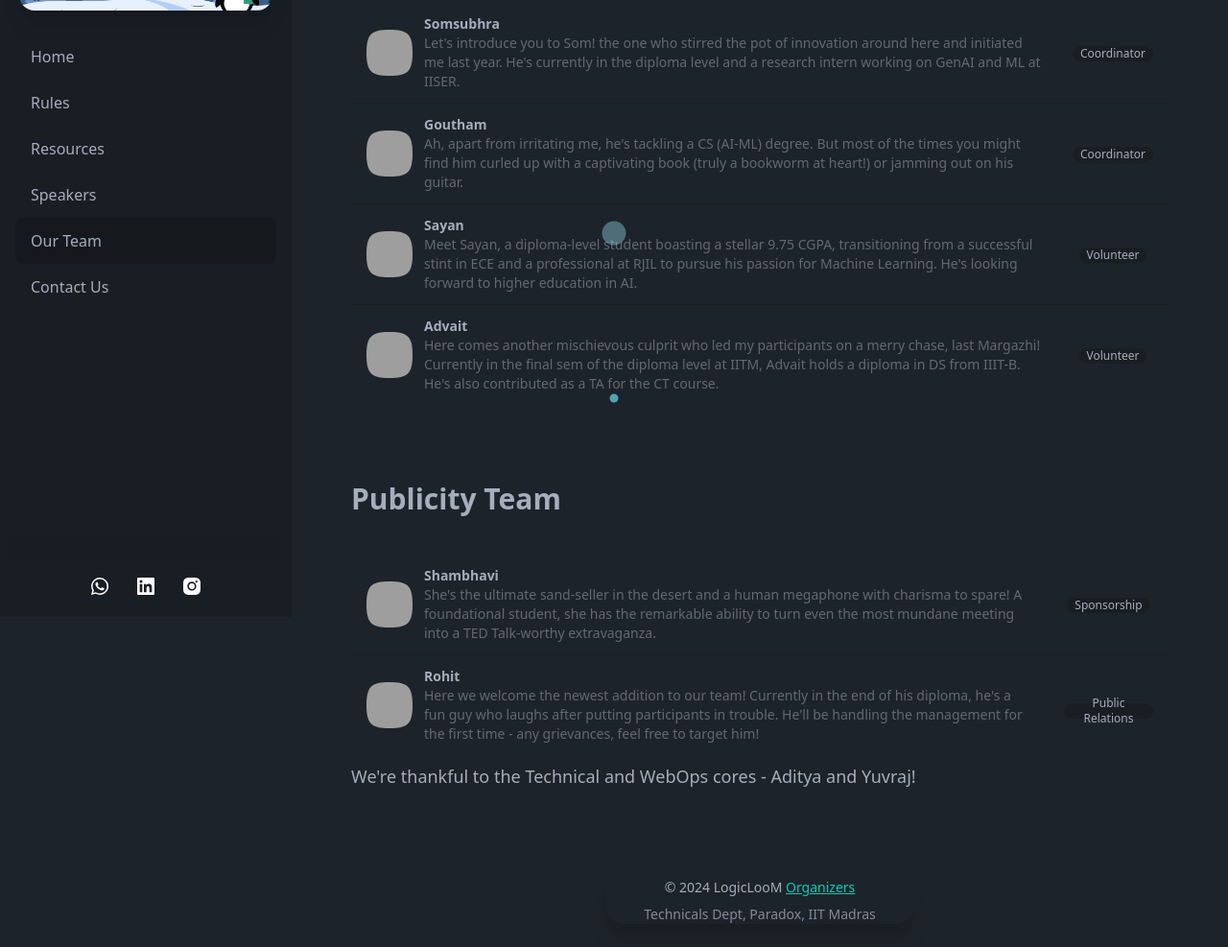
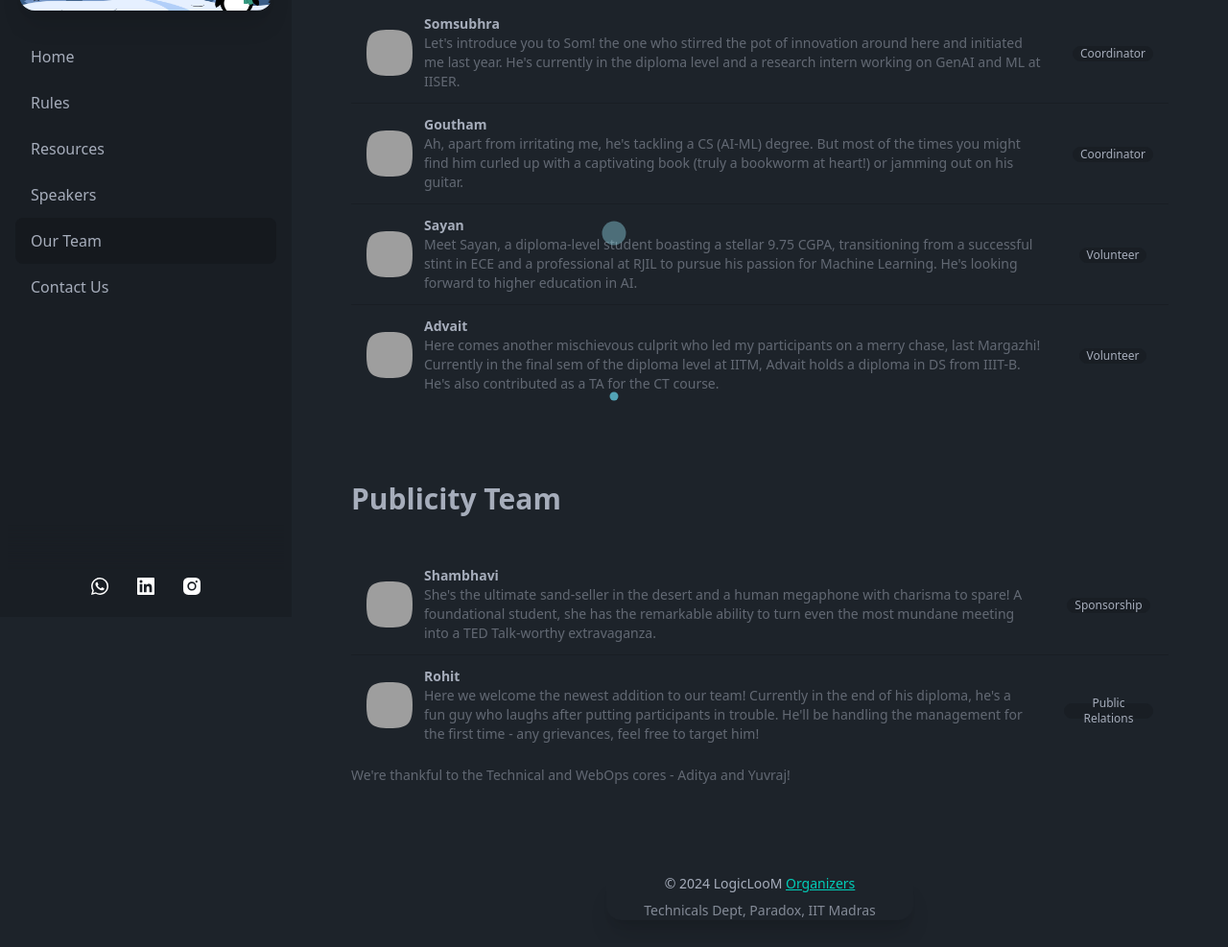
Before and after one commit to wayanadiitm/event-template-3, an Astro site: page /event-template-3/team in a window 1280 px wide. Shown: the part 157-1144 px from the top of the page at 96% size. Built offline with nearby package versions, Linux system fonts and the light colour scheme; Astro itself is replaced by a stand-in of ours; grey boxes are pictures that could not be loaded.

Commit message:
Update team.astro

```diff
--- a/src/pages/team.astro
+++ b/src/pages/team.astro
@@ -195,7 +195,7 @@ import { Image } from "astro:assets";
     </table>
   </div>
 <div class="py-2 text-justify">
-      <text class="text-lg">
+      <text class="text-sm opacity-50">
 We're thankful to the Technical and WebOps cores - Aditya and Yuvraj!
 </text>
     </div>
```
